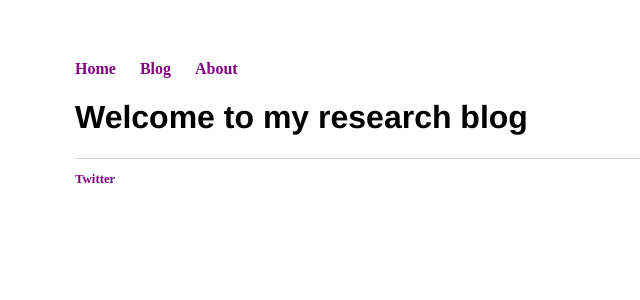
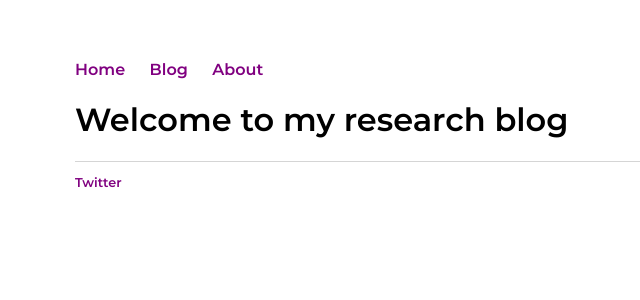
Before and after one commit to infosecanon/infosecanon.github.io, a Jekyll site: the page built from index.html, in a window 1280 px wide. Shown: the top 300 px of the page, without its empty margins (117-757 px from the left). Built offline with Jekyll 4.4.1, drawn with Linux system fonts in a browser that asks for light colours.

Commit message:
theme adjustment for fonts

```diff
--- a/css/main.css
+++ b/css/main.css
@@ -8,15 +8,17 @@ body {
 @font-face { font-family: montserrat-semibold;
        src: url('../assets/Montserrat-SemiBold.ttf'); }
 h2 {
-	font-family: montserrat-semibold;
+	  font-family: montserrat-semibold;
 }
 
 nav ul, footer ul {
+	  font-family: montserrat-semibold;
     padding: 0px;
     list-style: none;
     font-weight: bold;
 }
 nav ul li, footer ul li {
+	  font-family: montserrat-semibold;
     display: inline;
     margin-right: 20px;
 }
@@ -30,7 +32,6 @@ a:hover {
 h1 {
 	  font-family: montserrat-semibold;
     font-size: 2em;
-    font-family:'Helvetica', 'Arial', 'Sans-Serif';
 }
 p {
     font-family: raleway-regular;
@@ -39,6 +40,7 @@ p {
     color: #333;
 }
 footer {
+	  font-family: montserrat-semibold;
     border-top: 1px solid #d5d5d5;
     font-size: .8em;
 }
```
